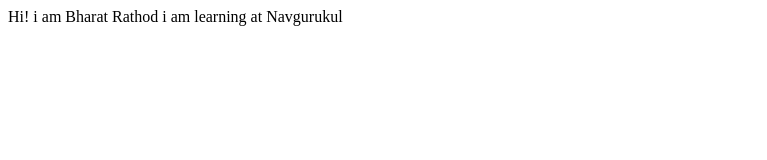
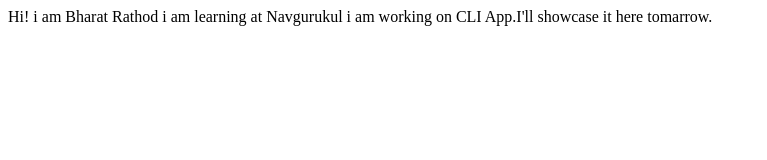
Before and after one commit to Bharatrathod-81/Bharatrathod-site, a plain HTML site: page index.html in a window 1280 px wide. Shown: the whole page, without its empty margins (0-767 px from the left). Drawn offline with Linux system fonts and the light colour scheme.

Commit message:
update details of projects

```diff
--- a/index.html
+++ b/index.html
@@ -10,5 +10,7 @@
 <body>
     Hi! i am Bharat Rathod
     i am learning at Navgurukul
+
+    i am working on CLI App.I'll showcase it here tomarrow.
 </body>
 </html>
```
